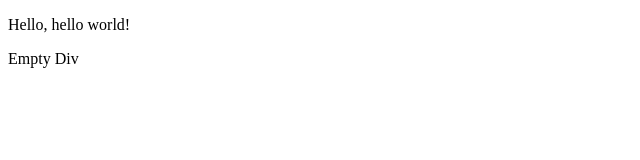
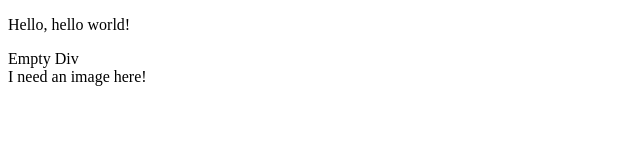
Before and after one commit to chickendesigner/git-basics, a plain HTML site: page index.html in a window 1280 px wide. Shown: the whole page, without its empty margins (0-640 px from the left). Drawn offline with Linux system fonts and the light colour scheme.

Commit message:
changing styles

```diff
--- a/CSS/main.css
+++ b/CSS/main.css
@@ -0,0 +1,4 @@
+body {
+	font-size: 1em;
+	font-family: serif;
+}
--- a/index.html
+++ b/index.html
@@ -6,5 +6,6 @@
 <body>
 	<p>Hello, hello world!</p>
 	<div>Empty Div</div>
+	<span>I need an image here!</span>
 </body>
 </html>
```
